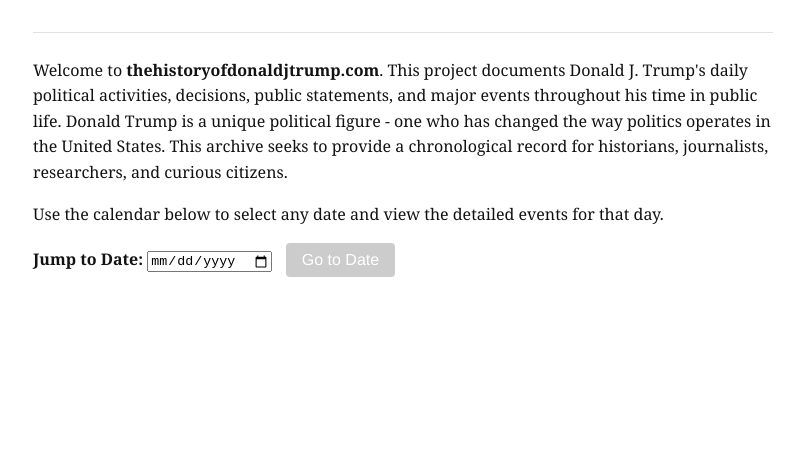
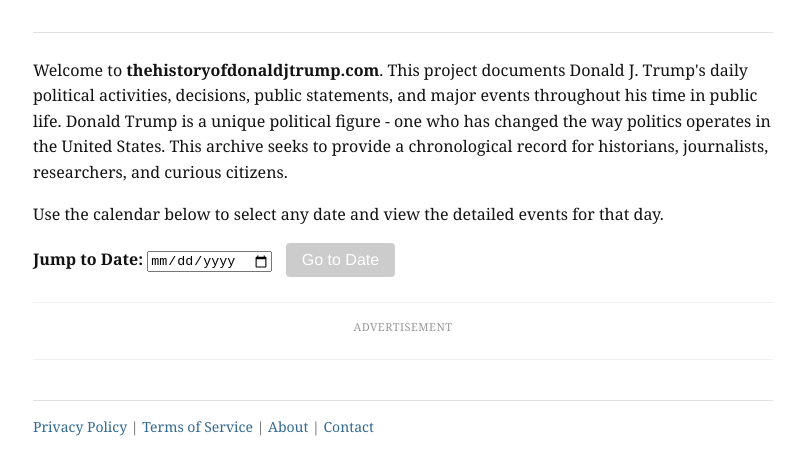
Before and after one commit to historyofdonaldjtrump/thehistoryofdonaldjtrump.com, a plain HTML site: page index.html in a window 1280 px wide. Shown: the part 152-626 px from the top of the page, without its empty margins (237-1041 px from the left). Drawn offline with Linux system fonts and the light colour scheme.

Commit message:
Update index.html

```diff
--- a/index.html
+++ b/index.html
@@ -4,6 +4,11 @@
   <meta charset="UTF-8">
   <meta name="viewport" content="width=device-width, initial-scale=1.0">
   <title>The History of Donald J. Trump</title>
+
+  <!-- Google AdSense - Replace ca-pub-XXXXXXXXXX with your actual publisher ID -->
+  <script async src="https://pagead2.googlesyndication.com/pagead/js/adsbygoogle.js?client=ca-pub-XXXXXXXXXX"
+       crossorigin="anonymous"></script>
+
   <style>
         body {
             font-family: 'Georgia', serif;
@@ -39,6 +44,13 @@
             color: #444;
             margin-bottom: 20px;
         }
+        .footer {
+            border-top: 1px solid #e2e2e2;
+            margin-top: 40px;
+            padding-top: 15px;
+            font-size: 14px;
+            color: #666;
+        }
         a {
             color: #326891;
             text-decoration: none;
@@ -63,6 +75,21 @@
         #goToDateBtn:disabled {
             background-color: #ccc;
             cursor: not-allowed;
+        }
+        /* Ad styling */
+        .ad-container {
+            margin: 25px 0;
+            text-align: center;
+            padding: 15px 0;
+            border-top: 1px solid #f0f0f0;
+            border-bottom: 1px solid #f0f0f0;
+        }
+        .ad-label {
+            font-size: 11px;
+            color: #999;
+            text-transform: uppercase;
+            letter-spacing: 0.5px;
+            margin-bottom: 8px;
         }
   </style>
 </head>
@@ -91,6 +118,25 @@
       <button id="goToDateBtn" disabled>Go to Date</button>
     </div>
 
+    <!-- AD PLACEMENT: After date picker -->
+    <div class="ad-container">
+        <div class="ad-label">Advertisement</div>
+        <ins class="adsbygoogle"
+             style="display:block"
+             data-ad-client="ca-pub-XXXXXXXXXX"
+             data-ad-slot="1111111111"
+             data-ad-format="auto"
+             data-full-width-responsive="true"></ins>
+        <script>(adsbygoogle = window.adsbygoogle || []).push({});</script>
+    </div>
+
+    <div class="footer">
+      <a href="/privacy-policy/">Privacy Policy</a> |
+      <a href="/terms/">Terms of Service</a> |
+      <a href="/about/">About</a> |
+      <a href="/contact/">Contact</a>
+    </div>
+
     <script>
     const datePicker = document.getElementById('datePicker');
     const goToDateBtn = document.getElementById('goToDateBtn');
```
